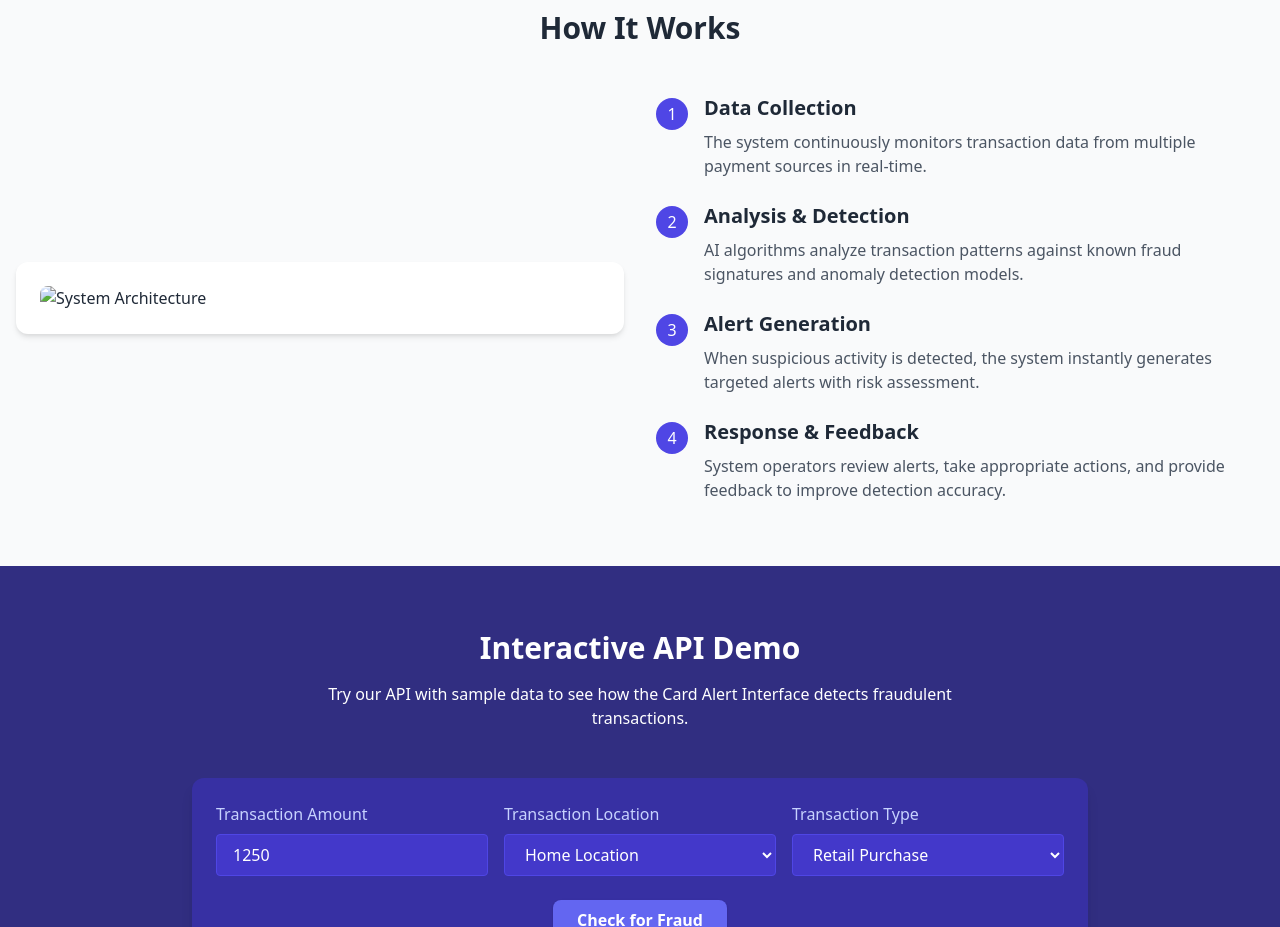
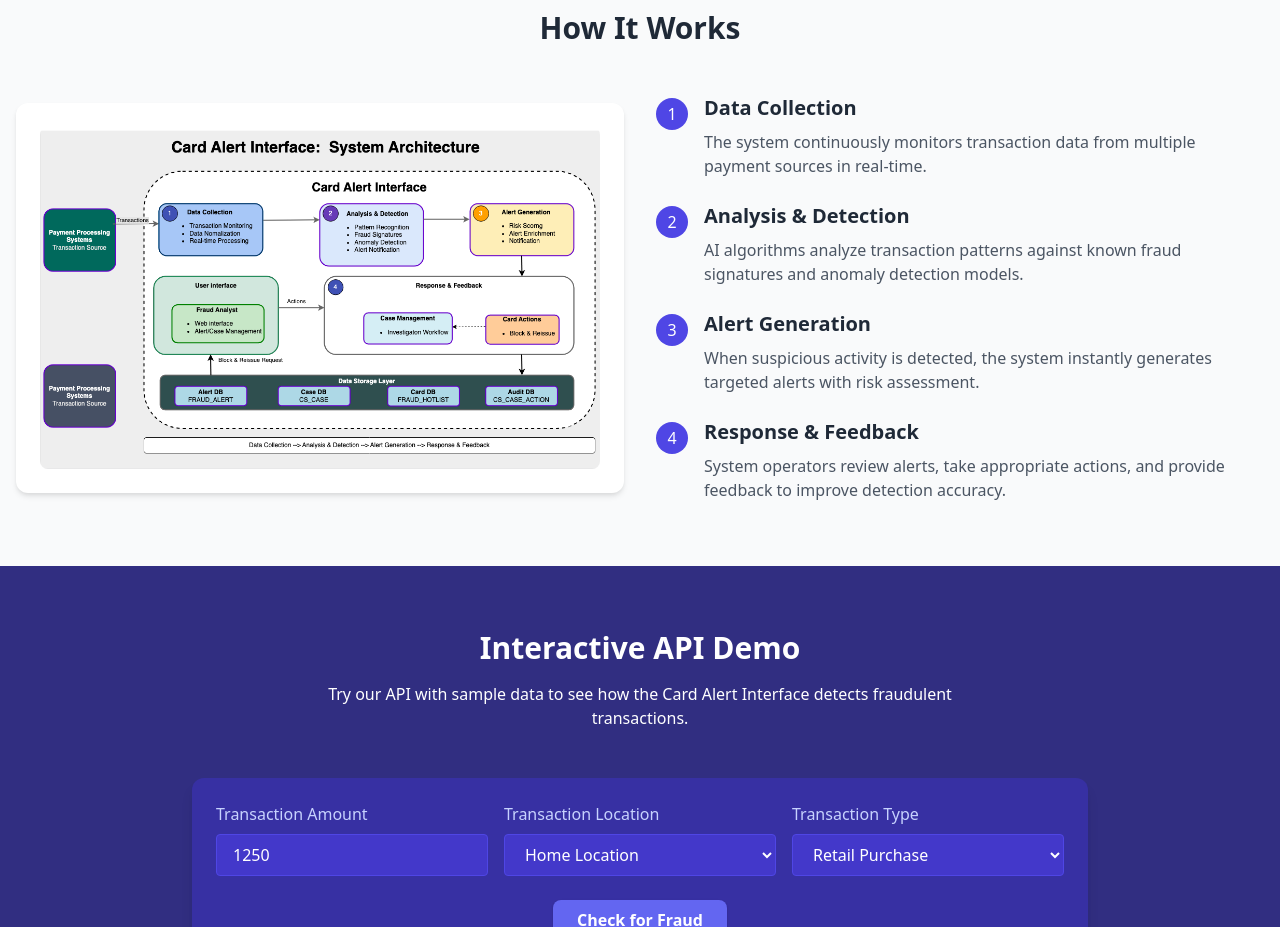
Before and after one commit to jeflowers/card-alert-interface, a website: page docs/index.html in a window 1280 px wide. Shown: the part 1260-2187 px from the top of the page. Drawn offline with nearby package versions, Linux system fonts and the light colour scheme.

Commit message:
Update index.html

```diff
--- a/docs/index.html
+++ b/docs/index.html
@@ -188,7 +188,7 @@
             <div class="flex flex-col md:flex-row items-center justify-between gap-8">
                 <div class="md:w-1/2">
                     <div class="bg-white p-6 rounded-xl shadow-md">
-                        <img src="docs/assets/images/card-alert-interface-system-architecture.drawio.png" alt="System Architecture" class="rounded-lg w-full" />
+                        <img src="assets/images/card-alert-interface-system-architecture.drawio.png" alt="System Architecture" class="rounded-lg w-full" />
                     </div>
                 </div>
 
```
